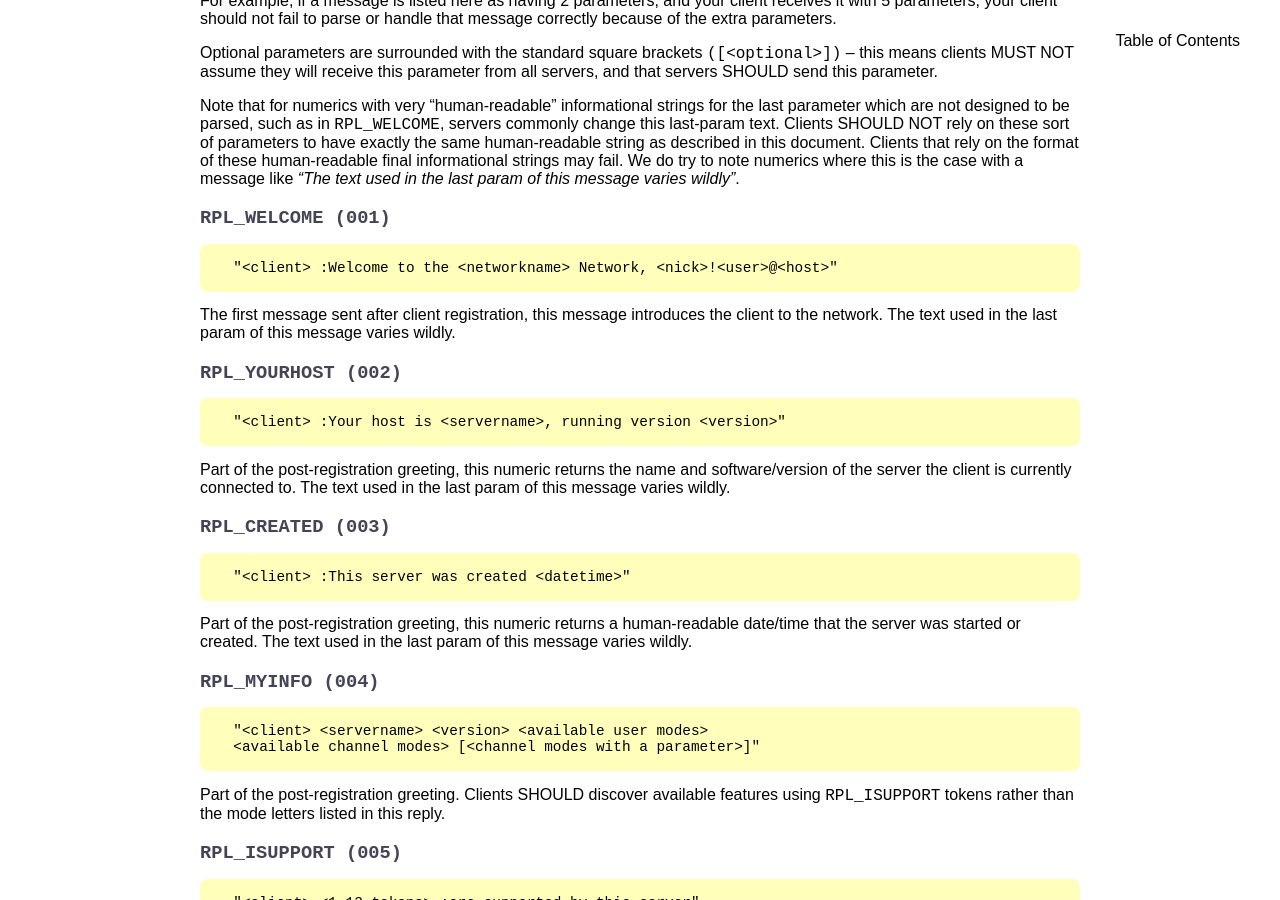
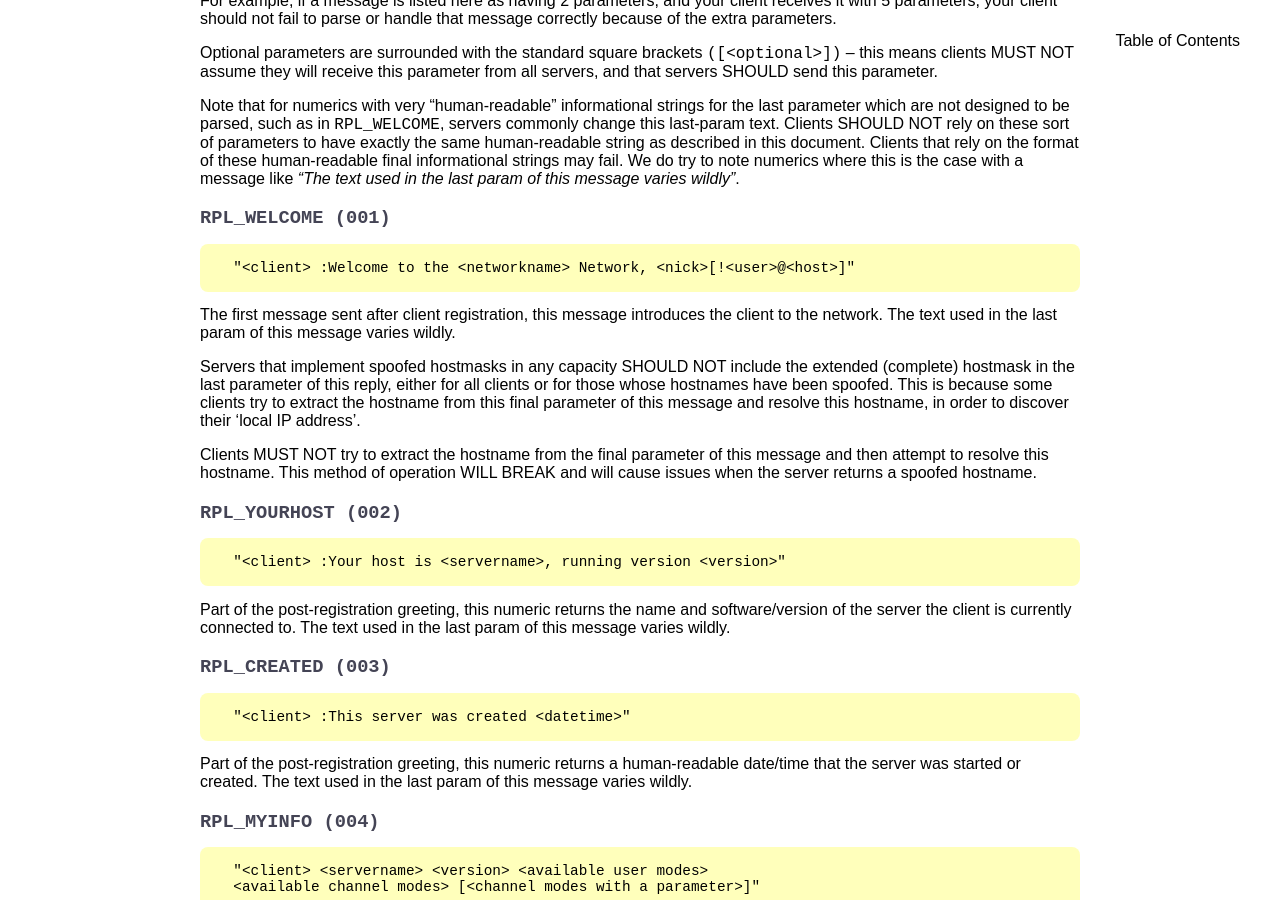
Before and after one commit to ircdocs/modern-irc, a Jekyll site: the page built from index.md, in a window 1280 px wide and 900 px high, scrolled down 15146 px. Built offline with Jekyll 4.4.1, drawn with Linux system fonts in a browser that asks for light colours.

Commit message:
Add note for stupid clients that try to resolve not-reliable hostnames in idiotic ways

```diff
--- a/index.md
+++ b/index.md
@@ -660,9 +660,13 @@ We do try to note numerics where this is the case with a message like *"The text
 
 ### `RPL_WELCOME (001)`
 
-      "<client> :Welcome to the <networkname> Network, <nick>!<user>@<host>"
+      "<client> :Welcome to the <networkname> Network, <nick>[!<user>@<host>]"
 
 The first message sent after client registration, this message introduces the client to the network. The text used in the last param of this message varies wildly.
+
+Servers that implement spoofed hostmasks in any capacity SHOULD NOT include the extended (complete) hostmask in the last parameter of this reply, either for all clients or for those whose hostnames have been spoofed. This is because some clients try to extract the hostname from this final parameter of this message and resolve this hostname, in order to discover their 'local IP address'.
+
+Clients MUST NOT try to extract the hostname from the final parameter of this message and then attempt to resolve this hostname. This method of operation WILL BREAK and will cause issues when the server returns a spoofed hostname.
 
 ### `RPL_YOURHOST (002)`
 
```
